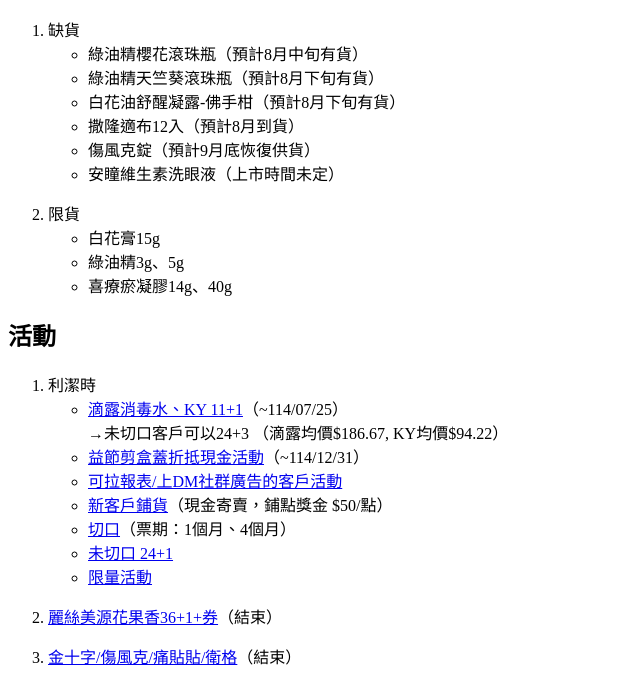
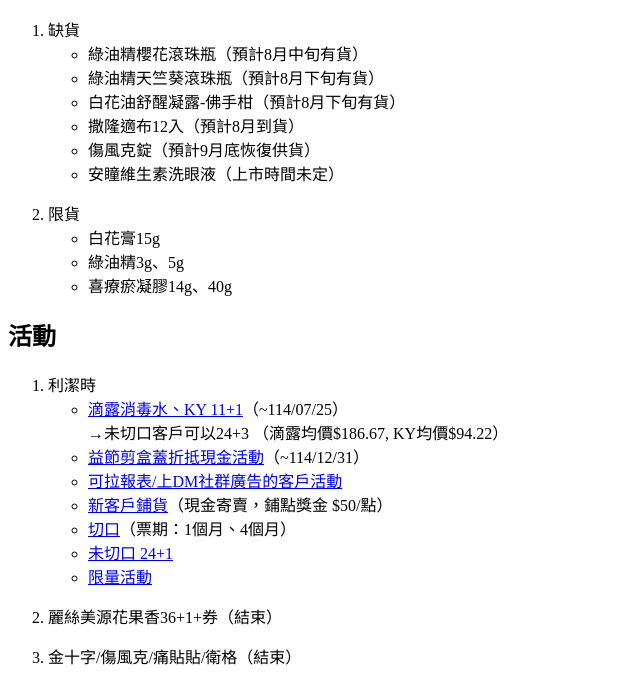
Before and after one commit to taic73162/activityannounce, a plain HTML site: page index.html in a window 1280 px wide. Shown: the part 127-800 px from the top of the page, without its empty margins (0-640 px from the left). Drawn offline with Linux system fonts and the light colour scheme.

Commit message:
Update index.html

```diff
--- a/index.html
+++ b/index.html
@@ -49,9 +49,9 @@
             </ul>
         </li>
 
-        <li><a href="https://drive.google.com/file/d/1PlvBrg2BipJjRowycZLh7XZlI9ymXTg_">麗絲美源花果香36+1+券</a>（結束）</li>
+        <li>麗絲美源花果香36+1+券</a>（結束）</li>
 
-        <li><a href="https://drive.google.com/file/d/1JZY-erOvYZQxVWcPFqDy6ehCS423HwET">金十字/傷風克/痛貼貼/衛格</a>（結束）</li>
+        <li>金十字/傷風克/痛貼貼/衛格</a>（結束）</li>
 
         <li><a href="https://drive.google.com/file/d/1krVjjXWxZPBHHQEbEuNqs5hGaNcXxWBR">參天</a><br>
             參天FX Neo 6+1（~114/7/25）→ 不可合前、效期2026/10 <br>
```
